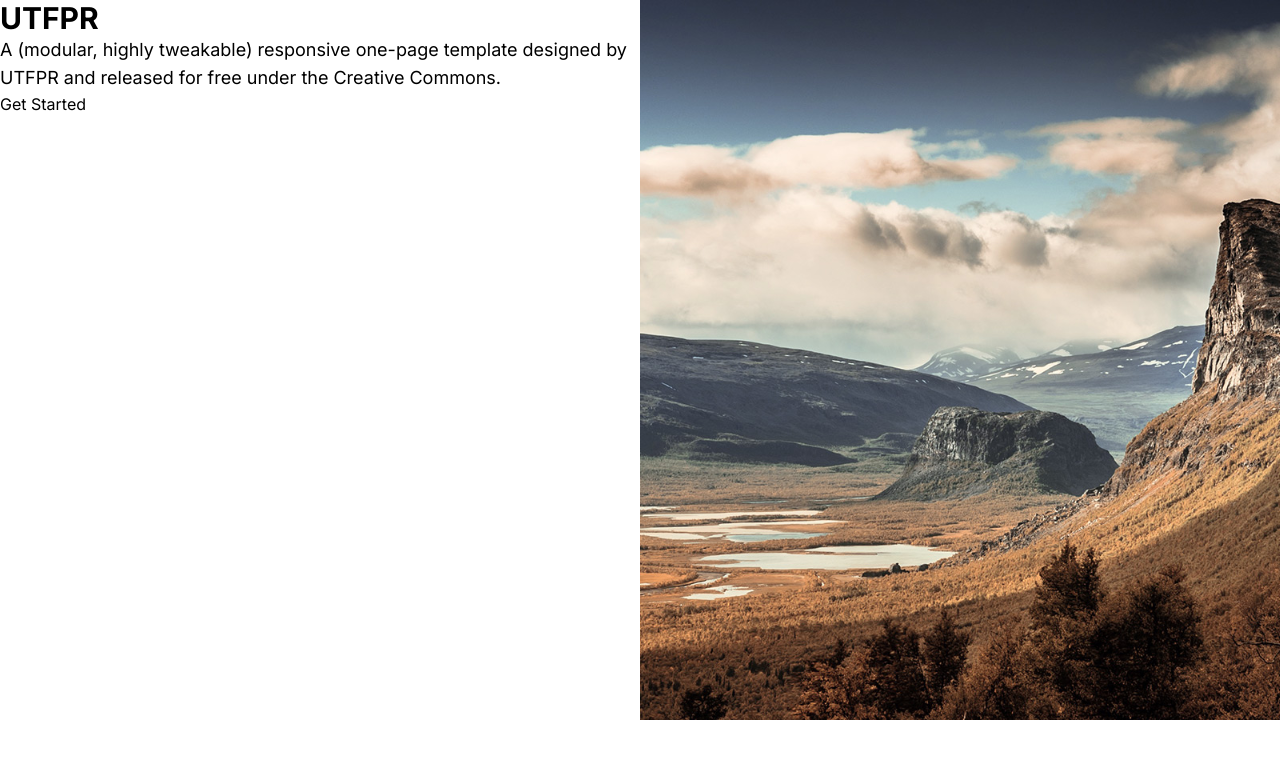
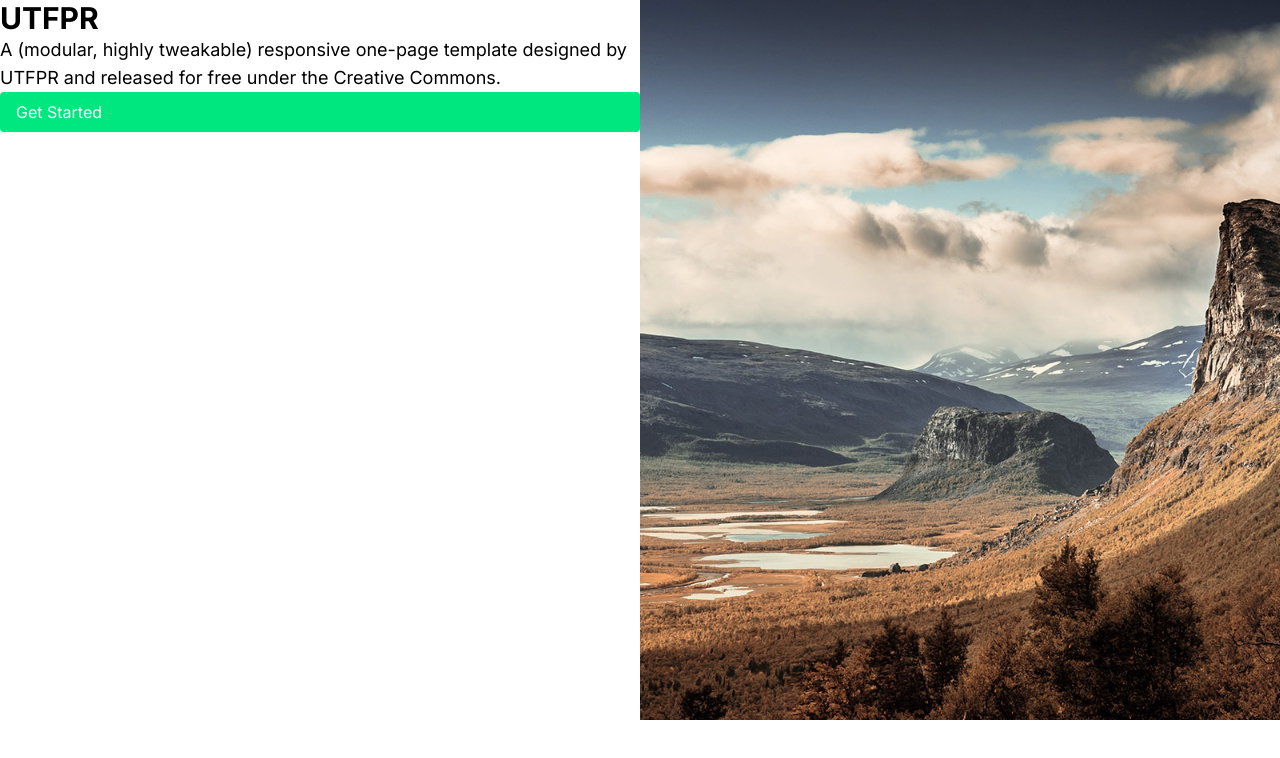
Before and after one commit to uWaanted/provads, a Next.js app: page / in a window 1280 px wide. Shown: the top 758 px of the page. Built offline with nearby package versions, Linux system fonts and the light colour scheme.

Commit message:
teste novamente

```diff
--- a/app/components/Section1.tsx
+++ b/app/components/Section1.tsx
@@ -6,7 +6,12 @@ export default function Section1() {
         <h1 className="text-lg">
           A (modular, highly tweakable) responsive one-page template designed by UTFPR and released for free under the Creative Commons.
         </h1>
-        <a href="#" className="button large wide smooth-scroll-middle">Get Started</a>
+        <a
+      href="#"
+      className="bg-[#00e77f] text-white px-4 py-2 rounded hover:bg-[#3d3d3d] hover:text-white transition duration-300 ease-in-out"
+    >
+      Get Started
+    </a>
       </div>
       <div className="flex-1 text-right">
         <img src="/img/banner.svg" alt="Descrição da Imagem" />
```
